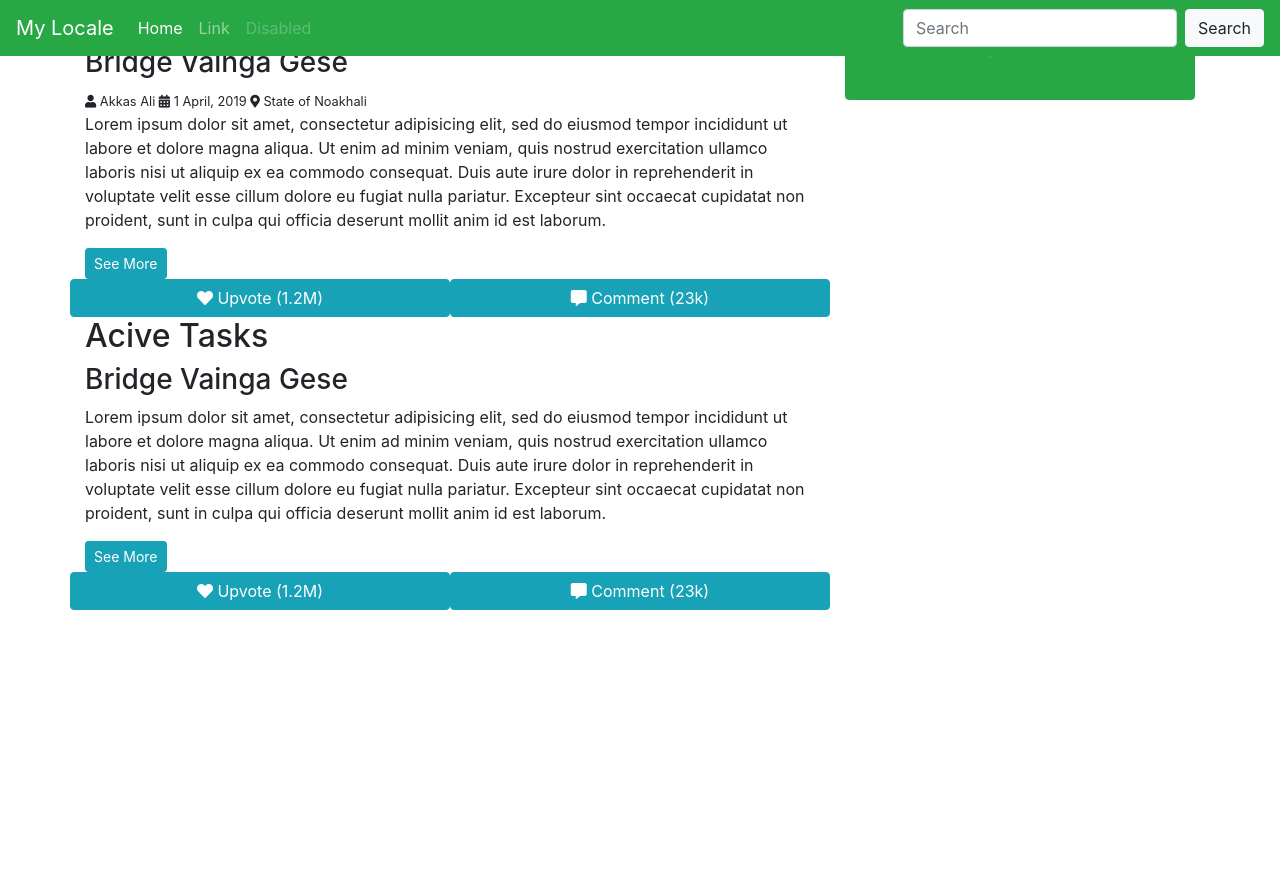
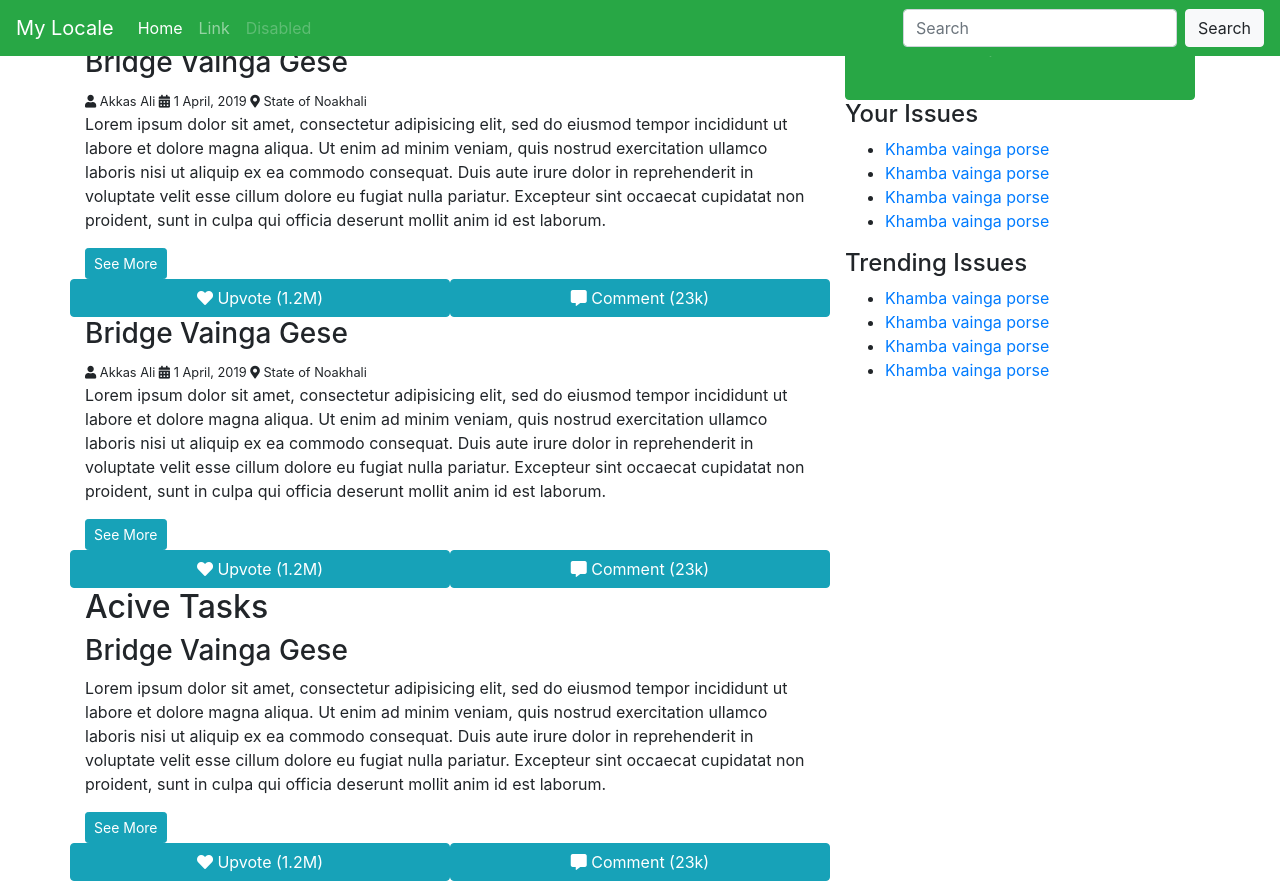
Before and after one commit to rafiulgits/mylocale, a Django app: page / in a window 1280 px wide. Before the commit the page ends 610 px from the top, so only its background shows below. Run offline with Django 3.2, Linux system fonts and the light colour scheme; parts of the project's set-up code (start-up, migrations or seed data) failed here and were passed over; some libraries are stand-ins or nearby versions.

Commit message:
Home Complete

```diff
--- a/templates/home/manage/index.html
+++ b/templates/home/manage/index.html
@@ -14,6 +14,22 @@
 				<div class="issues">
 					<h2 class="local-issue-header">Local Issues</h2>
 					<div class="issue-card-sec">
+						<div class="issue-card">
+							<h3 class="issue-title">Bridge Vainga Gese</h3>
+							<small class="issue-data"><i class="fas fa-user"></i> Akkas Ali <i class="fas fa-calendar-alt"></i>  1 April, 2019 <i class="fas fa-map-marker-alt"></i> State of Noakhali</small>
+							<p class="issue-details">Lorem ipsum dolor sit amet, consectetur adipisicing elit, sed do eiusmod
+							tempor incididunt ut labore et dolore magna aliqua. Ut enim ad minim veniam,
+							quis nostrud exercitation ullamco laboris nisi ut aliquip ex ea commodo
+							consequat. Duis aute irure dolor in reprehenderit in voluptate velit esse
+							cillum dolore eu fugiat nulla pariatur. Excepteur sint occaecat cupidatat non
+							proident, sunt in culpa qui officia deserunt mollit anim id est laborum.</p>
+							<a href="#" class="issue-see-more btn btn-info btn-sm">See More</a>
+							<div class="row issue-interract-buttons">
+								<button class="col btn btn-info"><i class="fas fa-heart"></i> Upvote (1.2M)</button>
+								<button class="col btn btn-info"><i class="fas fa-comment-alt"></i> Comment (23k)</button>
+							</div>
+						</div>
+
 						<div class="issue-card">
 							<h3 class="issue-title">Bridge Vainga Gese</h3>
 							<small class="issue-data"><i class="fas fa-user"></i> Akkas Ali <i class="fas fa-calendar-alt"></i>  1 April, 2019 <i class="fas fa-map-marker-alt"></i> State of Noakhali</small>
@@ -53,6 +69,26 @@
 			</div>
 			<div class="col-md-4">
 				<button class="btn btn-success create-issue" style="width: 100%; height: 100px;">Create An Issue</button>
+
+				<div class="my-issues sidenav-card">
+					<h4 class="my-issues-title sidenav-title">Your Issues</h4>
+					<ul class="sidenav-list">
+						<li class="sidenav-list-option"><a href="#">Khamba vainga porse</a></li>
+						<li class="sidenav-list-option"><a href="#">Khamba vainga porse</a></li>
+						<li class="sidenav-list-option"><a href="#">Khamba vainga porse</a></li>
+						<li class="sidenav-list-option"><a href="#">Khamba vainga porse</a></li>
+					</ul>
+				</div>
+
+				<div class="trending-issues sidenav-card">
+					<h4 class="trending-issues-title sidenav-title">Trending Issues</h4>
+					<ul class="sidenav-list">
+						<li class="sidenav-list-option"><a href="#">Khamba vainga porse</a></li>
+						<li class="sidenav-list-option"><a href="#">Khamba vainga porse</a></li>
+						<li class="sidenav-list-option"><a href="#">Khamba vainga porse</a></li>
+						<li class="sidenav-list-option"><a href="#">Khamba vainga porse</a></li>
+					</ul>
+				</div>
 			</div>
 		</div>
 	</div>
```
Also changed, not shown: 2 other files.
